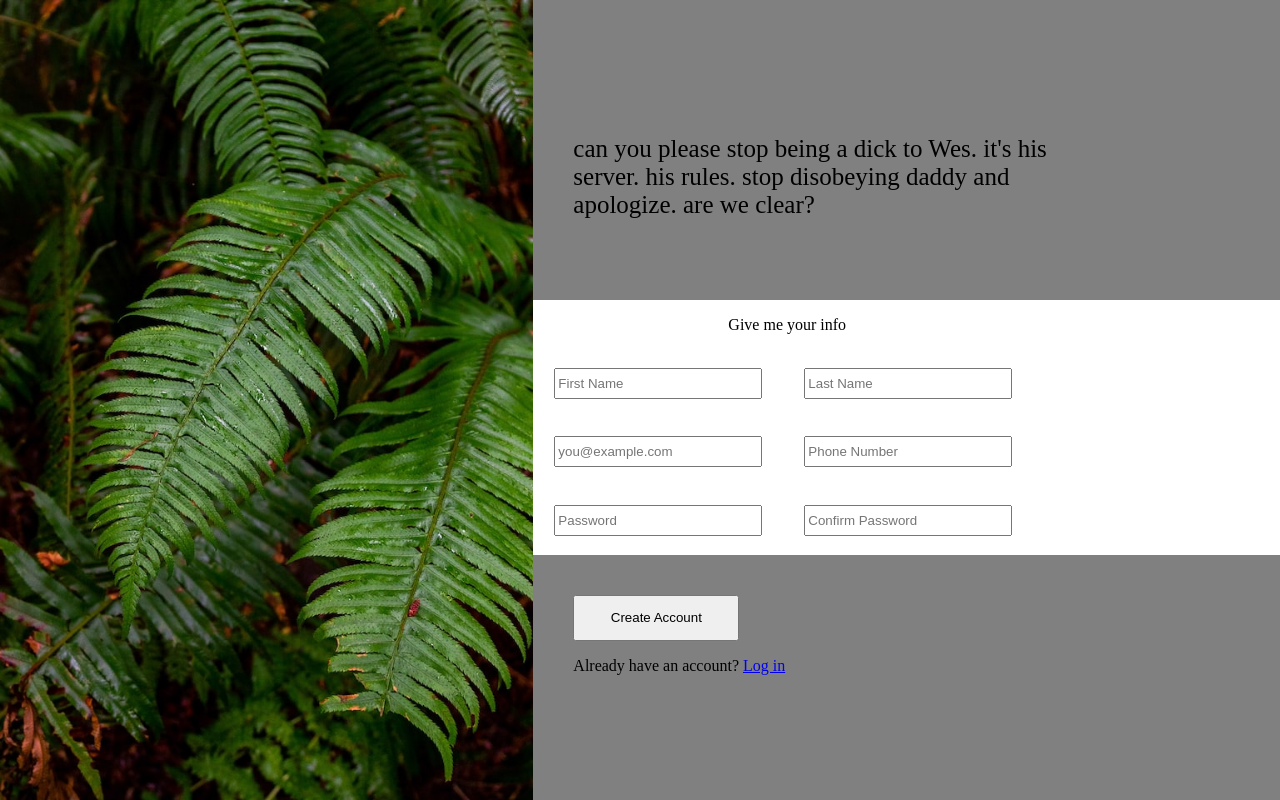
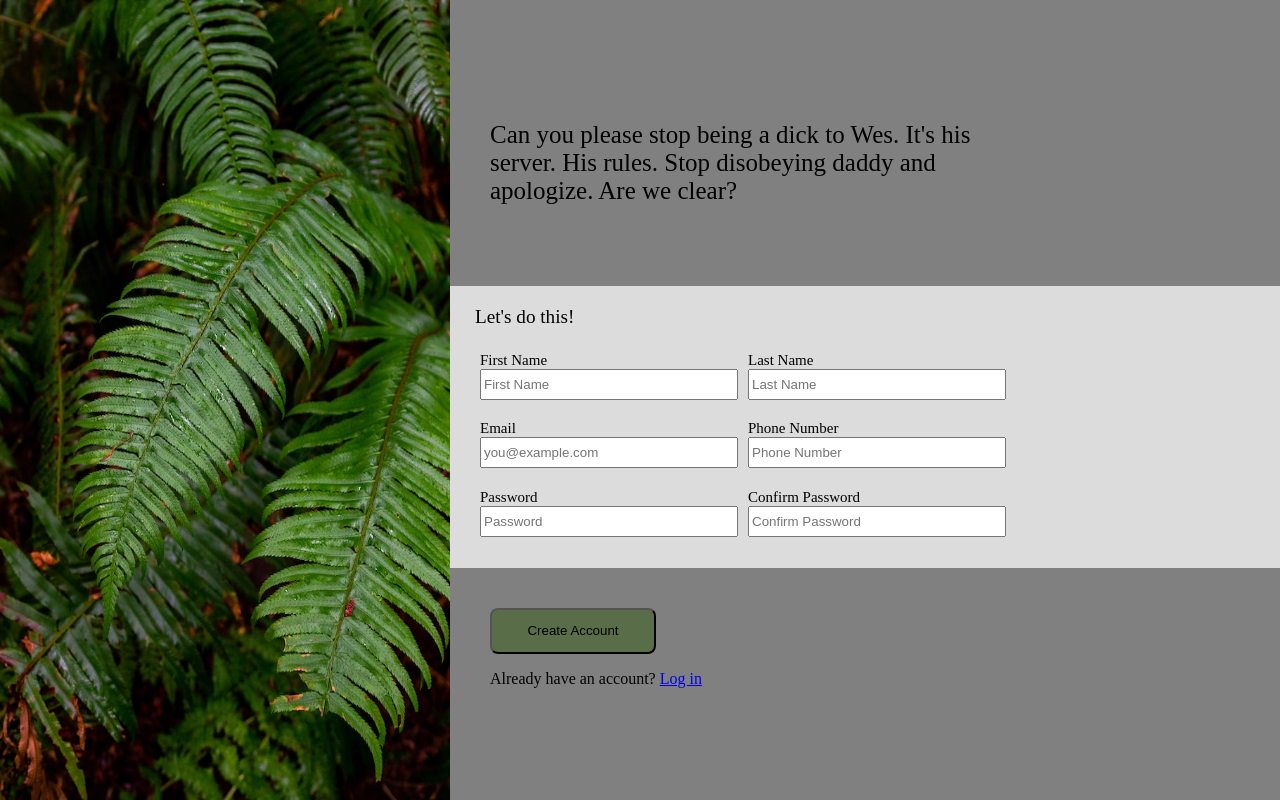
Before and after one commit to MikeyPar/Sign-Up-Form, a plain HTML site: page index.html in a window 1280 px wide. Drawn offline with Linux system fonts and the light colour scheme.

Commit message:
form and submit button work

```diff
--- a/index.html
+++ b/index.html
@@ -12,21 +12,40 @@
     <div class="left"><img src="./pics/smallLeaves.jpg" alt="" width=""></div>
     <div class="right">
         <div class="top">
-            <p>can you please stop being a dick to Wes. it's his server. his rules. stop disobeying daddy and apologize. are we clear?</p>
+            <p>Can you please stop being a dick to Wes. It's his server. His rules. Stop disobeying daddy and apologize. Are we clear?</p>
         </div>
         <div class="mid">
-            <p>Give me your info</p>
-            <form action="http://httpbin.org/post" method="post">
-                <input type="text" id="Firstname" placeholder="First Name" required>
-                <input type="text" id="Lastname" placeholder="Last Name" required>
-                <input type="email" id="user_email" name="email" placeholder="you@example.com" required>
-                <input type="tel" id="phone_number" name="phone_number" placeholder="Phone Number" required>
-                <input type="password" id="pass" placeholder="Password" required>
-                <input type="password" id="pass" placeholder="Confirm Password" required>
+            <p>Let's do this!</p>
+            <form action="http://httpbin.org/post" method="post" id="form">
+                <div id="First">
+                    <label for="first_name">First Name</label>
+                    <input type="text" id="Firstname" name="first_name" placeholder="First Name" required>
+                </div>
+                <div id="Last">
+                    <label for="last_name">Last Name</label>
+                    <input type="text" id="Lastname" name="last_name" placeholder="Last Name" required>
+                </div>
+                <div id="email">
+                    <label for="email">Email</label>
+                    <input type="email" id="user_email" name="email" placeholder="you@example.com" required>
+                </div>
+                <div id="phone">
+                    <label for="tel">Phone Number</label>
+                    <input type="tel" id="phone_number" name="phone_number" placeholder="Phone Number" required>
+                </div>
+                <div id="password">
+                    <label for="pass">Password</label>
+                    <input type="password" id="pass" name="password" placeholder="Password" required>
+                </div>
+                <div id="confirm">
+                    <label for="confirm">Confirm Password</label>
+                    <input type="password" id="confirm" placeholder="Confirm Password" required>
+                </div>
+
             </form>
         </div>
         <div class="bot">
-            <button id="acc" type="submit">Create Account</button>
+            <button id="acc" form="form" type="submit">Create Account</button>
             <p>Already have an account? <a href="http://127.0.0.1:5500/index.html">Log in</a></p>
         </div>
     </div>
--- a/styles.css
+++ b/styles.css
@@ -23,12 +23,6 @@ body {
     justify-content: center;
 }
 
-.top,
-.mid,
-.bot {
-
-}
-
 .top {
     margin: 40px;
 }
@@ -44,11 +38,12 @@ body {
     flex-direction: column;
     justify-content: center;
     align-items: flex-start;
-    background-color: white;
+    background-color:gainsboro;
 }
 
 .mid p {
-    margin-left: 195px;
+    margin-left: 25px;
+    font-size: larger;
 }
 
 .left {
@@ -65,15 +60,27 @@ form {
     flex-grow: 1;
     flex-wrap: wrap;
     height: 205px;
-    width: 500px;
+    width: 800px;
     align-content: space-around;
-    justify-content: space-around;
+    margin-left: 30px;
+    margin-bottom: 16px;
+}
+
+form div {
+    display: flex;
+    flex-direction: column;
+}
+
+label {
+    font-size: 15px;
 }
 
 input {
     height: 25px;
-    width: 200px;
+    width: 250px;
     margin: 10px;
+    margin-left: 0px;
+    margin-top: 0px;
 }
 
 .bot {
@@ -85,4 +92,6 @@ input {
 button#acc {
     width: 166px;
     height: 46px;
+    border-radius: 8px;
+    background-color: #596D48;
 }
```
